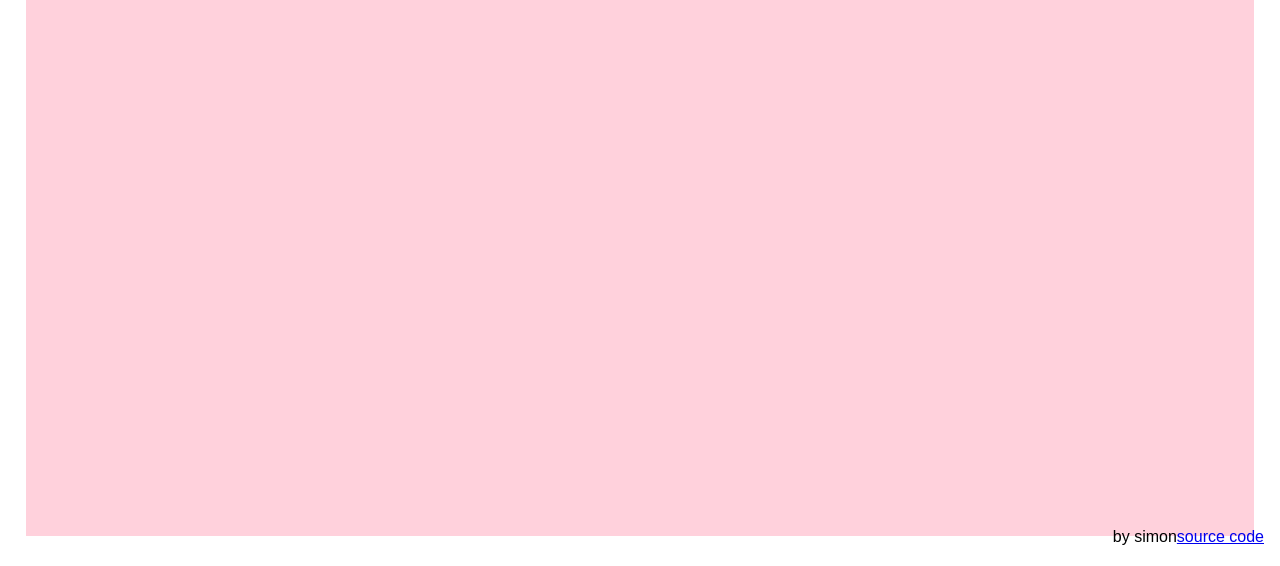
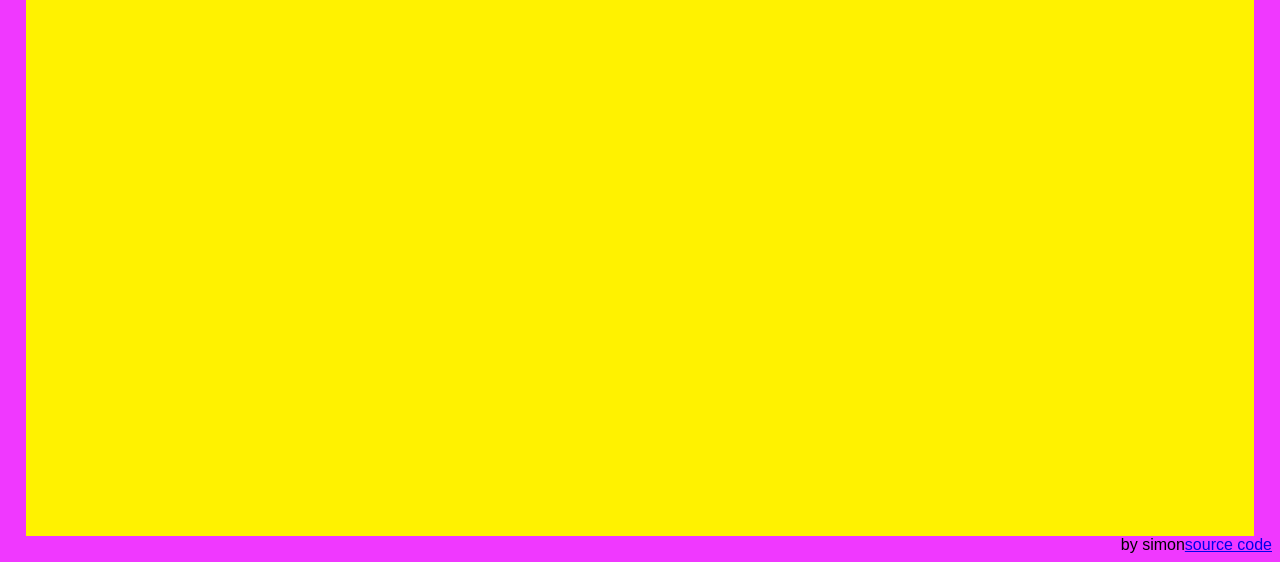
Before and after one commit to codelastnight/abouttime, a website built with webpack: page src/index.html in a window 1280 px wide. Shown: the part 238-804 px from the top of the page. Built offline with nearby package versions, Linux system fonts and the light colour scheme; animation ran at ten frames a second; a web font is replaced by a local one.

Commit message:
colors and mins fix. kinda works.

```diff
--- a/src/scss/_cssvariables.scss
+++ b/src/scss/_cssvariables.scss
@@ -1,3 +1,10 @@
 :root {
 
 }
+
+
+$blue: #3772FF;
+$purple: #F038FF;
+$red: #EF709D;
+$yellow: #fff200 ;
+$cyan: #70E4EF ;
--- a/src/scss/index.scss
+++ b/src/scss/index.scss
@@ -1,4 +1,4 @@
-@use 'cssvariables';
+@use 'cssvariables' as c;
 
 @import url('https://fonts.googleapis.com/css2?family=Lexend+Mega&display=swap');
 
@@ -17,9 +17,14 @@ h1 {
     width: 100vw;
     height: -webkit-fill-available;
 
-    background-color: #ffd1dc ;
+    background-color: c.$yellow ;
+    // animation-name: colors;
+    // animation-duration: 180s;
+    // animation-iteration-count: infinite;
+}
 
-}
+
+
 .bgtext {
     height: 100vh;
 
@@ -28,7 +33,7 @@ h1 {
     box-sizing: border-box;
     pointer-events: none;
     width:  100vw;
-    mix-blend-mode: difference;
+    mix-blend-mode: exclusion;
 
     position: absolute;
     z-index: 2;
@@ -46,7 +51,7 @@ h1 {
 }
 
 footer {
-    padding: 1rem;
+    padding: 0.5rem;
     position: absolute;
     bottom: 0;
     right: 0;
@@ -62,7 +67,7 @@ footer {
     width:  100vw;
     position: absolute;
     top: 0;
-        border: 26px solid white;
+        border: 26px solid c.$purple;
 }
 
 @media only screen and (max-width: 600px) {
--- a/src/ts/index.ts
+++ b/src/ts/index.ts
@@ -7,8 +7,10 @@
 import 'normalize.css';
 import '../scss/index.scss';
 
-import * as matterPhysics from './matter';
+import * as mp from './matter';
 import * as Matter from 'matter-js';
+
+
 
 let isHourChange = false,
     isMinuteChange = false,
@@ -22,6 +24,7 @@ interface state {
     hrsDif: number,
     mins: Matter.Body[]
     minsDif: number
+    minsMax: number
 }
 
 var state: state = {
@@ -29,21 +32,25 @@ var state: state = {
     mins: [],
     hrsDif: 0,
     minsDif: 0,
-    hrCurrent: 1
+    hrCurrent: 1,
+    minsMax: 0
 }
 
 
 function init() {
-    var data = matterPhysics.init(),
+    var data = mp.init(),
         Body = Matter.Body,
         duration = 200,
-        step = matterPhysics.height / duration,
+        step = mp.height / duration,
         world = data.engine.world;
 
-    var TopWall = Matter.Bodies.rectangle(matterPhysics.width/2, 0, matterPhysics.width, matterPhysics.border, { isStatic: true })
-    var BotWall = Matter.Bodies.rectangle(matterPhysics.width/2, matterPhysics.height, matterPhysics.width, matterPhysics.border, { isStatic: true })
+    var TopWall = Matter.Bodies.rectangle(mp.width/2, 0, mp.width, mp.border, { isStatic: true, render: mp.bordercolor })
+    var BotWall = Matter.Bodies.rectangle(mp.width/2, mp.height, mp.width, mp.border, { isStatic: true, render: mp.bordercolor })
 
+    let area = (mp.width - mp.border*2) * (mp.height - mp.border*2)
 
+    // how many smalls in an hour
+    state.minsMax = Math.round((area / (3*mp.rel(5)**2) )* 0.5)
 
     Matter.World.add(world, [
         //vertical walls
@@ -58,14 +65,14 @@ function init() {
         if (isHourChange) {
 
             // move top wall down
-            Body.setVelocity(TopWall, { x: matterPhysics.width/2, y: step*hourCounter - TopWall.position.y });
-            Body.setPosition(TopWall, { x: matterPhysics.width/2, y: step*hourCounter });
+            Body.setVelocity(TopWall, { x: mp.width/2, y: step*hourCounter - TopWall.position.y });
+            Body.setPosition(TopWall, { x: mp.width/2, y: step*hourCounter });
 
             // move bottom wall down
-            Body.setVelocity(BotWall, { x: matterPhysics.width/2, y: step*hourCounter - TopWall.position.y });
-            Body.setPosition(BotWall, { x: matterPhysics.width/2, y: step*hourCounter });
-            if (hourCounter > duration - ((matterPhysics.border / 2)/ step)) {
-                Body.setPosition(BotWall, { x: matterPhysics.width/2, y: - matterPhysics.border / 2});
+            Body.setVelocity(BotWall, { x: mp.width/2, y: step*hourCounter - TopWall.position.y });
+            Body.setPosition(BotWall, { x: mp.width/2, y: step*hourCounter });
+            if (hourCounter > duration - ((mp.border / 2)/ step)) {
+                Body.setPosition(BotWall, { x: mp.width/2, y: - mp.border / 2});
             }
             hourCounter += 1;
 
@@ -73,8 +80,12 @@ function init() {
             if (hourCounter > duration) {
                 isHourChange = false;
                 hourCounter = 0;
-                Body.setPosition(TopWall, { x: matterPhysics.width/2, y:0 })
-                Body.setPosition(BotWall, { x: matterPhysics.width/2, y:matterPhysics.height})
+                Body.setVelocity(TopWall, { x: 0, y: 0 });
+
+                Body.setPosition(TopWall, { x: mp.width/2, y:0 })
+                Body.setVelocity(BotWall, { x: 0, y: 0 });
+
+                Body.setPosition(BotWall, { x: mp.width/2, y:mp.height})
                 // garbage collection
                 state.hrs.forEach((hr) => {
                     Matter.World.remove(world, hr);
@@ -96,7 +107,7 @@ function init() {
 
         if (state.minsDif > 0) {
             if ( hourCounter == 0 || hourCounter >= duration ) {
-                var newMin = matterPhysics.createMin()
+                var newMin = mp.createMin()
                 Matter.World.add(world,newMin)
                 state.mins.push(newMin)
                 state.minsDif -= 1
@@ -111,7 +122,7 @@ function init() {
 
         // if hr bodies needed, spawn them, and make sure the spawn happens after the clearing animation
         if (state.hrCurrent - state.hrs.length > 0 && hourCounter == 0) {
-            var newHr = matterPhysics.createHr(state.hrCurrent)
+            var newHr = mp.createHr(state.hrCurrent)
             Matter.World.add(world,newHr)
             state.hrs.push(newHr)
             state.hrsDif -= 1
@@ -126,7 +137,7 @@ function init() {
 }
 
 
-let prevMins = 300;
+let prevSecs = 300;
 let prevHrs = 300;
 
 function triggerHrs(hrs:number) {
@@ -140,14 +151,14 @@ function triggerHrs(hrs:number) {
     state.hrsDif = hrs - state.hrs.length
     state.hrCurrent = hrs;
     isHourChange = true
-    console.log(state)
 }
 
-function triggerMins(mins: number) {
-    state.minsDif = mins - state.mins.length
+function triggerMins(mins: number, secs:number) {
+    let amount =   Math.round(((mins*60 + secs) / 3600) * state.minsMax)
+    state.minsDif = amount - state.mins.length
+    console.log(amount, state.minsDif)
     isMinuteChange = true;
-    prevMins = mins
-        console.log(state)
+    prevSecs = secs
 }
 
 (window as any).testrigger = function testrigger() {
@@ -161,15 +172,16 @@ function clock () {
     let date = new Date();
     let hrs = date.getHours();
     let mins = date.getMinutes();
+    let secs = date.getSeconds();
     let period = "AM"
-    // run every minute
-    if (prevMins !== mins ) {
-        triggerMins(mins)
+    // run every second
+    if (prevSecs !== secs ) {
+        triggerMins(mins, secs)
 
     }
 
     if (state.mins.length == 0) {
-        triggerMins(mins)
+        triggerMins(mins, secs)
 
     }
     // run every hour
@@ -198,7 +210,8 @@ var messages = [
     ""
 ]
 
-var i = setInterval(clock, 3000)
+var i = setInterval(clock, 500)
+
 function sleep(ms:number) {
     return new Promise(resolve => setTimeout(resolve, ms));
 }
--- a/src/ts/matter.ts
+++ b/src/ts/matter.ts
@@ -7,15 +7,21 @@
 import * as Matter from 'matter-js';
 
 var colors = [
-    "#dbf7ff",
-    "#c8edff",
-    "#d2cfff",
-    "#ffd6eb",
-    "#f1c7ff"
+    "#fff200",
+    "#fff200",
+    "#ec1c24",
+    "#0ed145",
+    "#F038FF",
+     "#3f48cc",
+     "#70E4EF "
 ]
 
+export const bordercolor =   {
+    fillStyle: "#3f48cc",
+}
+
 function getColor() {
-    return colors[Math.round(Matter.Common.random(1,5) - 1)]
+    return colors[Math.round(Matter.Common.random(0,(colors.length -1)))]
 }
 
 
@@ -41,20 +47,16 @@ export function createMin(){
     var y = Common.random(rel(10), rel(20))
     var sides = Math.round(Common.random(1, 8));
 
-    // triangles can be a little unstable, so avoid until fixed
-    //sides = (sides === 3) ? 4 : sides;
 
-    // round the edges of some bodies
     var chamfer = null;
-    // if (sides > 2 && Common.random() > 0.7) {
-    //     chamfer = {
-    //         radius: 10
-    //     };
-    // }
-    return Bodies.polygon(x, y, sides, Common.random(rel(2), rel(3)), {
+
+    return Bodies.polygon(x, y, sides, rel(4), {
         chamfer: chamfer ,
         render: {
             fillStyle: getColor(),
+            strokeStyle: "#3f48cc",
+            lineWidth: rel(1)
+
         }
     });
 
@@ -68,24 +70,19 @@ export function createHr(time: number) {
     var x = Common.random(rel(20), rel(80))
     var y = rel(20)
 
+    var sides = Math.round(Common.random(1, 8));
 
-    var sides = Math.round( time);
 
-    // triangles can be a little unstable, so avoid until fixed
-    //sides = (sides === 3) ? 4 : sides;
 
-    // round the edges of some bodies
     var chamfer = null;
-    if (sides > 2 && Common.random() > 0.7) {
-        chamfer = {
-            radius: 10
-        };
-    }
 
     return Bodies.polygon(x, y, sides, Common.random(rel(10), rel(11)), {
         chamfer: chamfer,
          render: {
             fillStyle: getColor(),
+            strokeStyle: "#3f48cc",
+            lineWidth: rel(1)
+
         }
     });
 
@@ -146,8 +143,8 @@ Runner.run(runner, engine);
 World.add(world, [
 
     //vertical walls
-    Bodies.rectangle(width, height/2, border, height, { isStatic: true }),
-    Bodies.rectangle(0, height/2, border, height, { isStatic: true })
+    Bodies.rectangle(width, height/2, border, height, { isStatic: true, render:bordercolor }),
+    Bodies.rectangle(0, height/2, border, height, { isStatic: true, render: bordercolor })
 ]);
 
 
@@ -174,32 +171,36 @@ render.mouse = mouse;
 //     min: { x: 0, y: 0 },
 //     max: { x: 800, y: 600 }
 // });
- // add gyro control
- var clamp = 90
- var scale = 45
- if (typeof window !== 'undefined') {
-    var updateGravity = function(event: DeviceOrientationEvent) {
-        var orientation = typeof window.orientation !== 'undefined' ? window.orientation : 0,
-            gravity = engine.world.gravity;
+//  // add gyro control
+//  var clamp = 90
+//  var scale = 45
+//  if (typeof window !== 'undefined') {
+//     var updateGravity = function(event: DeviceOrientationEvent) {
+//         var orientation = typeof window.orientation !== 'undefined' ? window.orientation : 0,
+//             gravity = engine.world.gravity;
 
-        if (orientation === 0) {
-            gravity.x = Common.clamp(event.gamma, -clamp, clamp) / scale;
-            gravity.y = Common.clamp(event.beta, -clamp, clamp) / scale;
-        } else if (orientation === 180) {
-            gravity.x = Common.clamp(event.gamma, -clamp, clamp) / scale;
-            gravity.y = Common.clamp(-event.beta, -clamp, clamp) / scale;
-        } else if (orientation === 90) {
-            gravity.x = Common.clamp(event.beta, -clamp, clamp) / scale;
-            gravity.y = Common.clamp(-event.gamma, -clamp, clamp) / scale;
-        } else if (orientation === -90) {
-            gravity.x = Common.clamp(-event.beta, -clamp, clamp) / scale;
-            gravity.y = Common.clamp(event.gamma, -clamp, clamp) / scale;
-        }
-    };
+//         if (orientation === 0) {
+//             gravity.x = Common.clamp(event.gamma, -clamp, clamp) / scale;
+//             gravity.y = Common.clamp(event.beta, -clamp, clamp) / scale;
+//         } else if (orientation === 180) {
+//             gravity.x = Common.clamp(event.gamma, -clamp, clamp) / scale;
+//             gravity.y = Common.clamp(-event.beta, -clamp, clamp) / scale;
+//         } else if (orientation === 90) {
+//             gravity.x = Common.clamp(event.beta, -clamp, clamp) / scale;
+//             gravity.y = Common.clamp(-event.gamma, -clamp, clamp) / scale;
+//         } else if (orientation === -90) {
+//             gravity.x = Common.clamp(-event.beta, -clamp, clamp) / scale;
+//             gravity.y = Common.clamp(event.gamma, -clamp, clamp) / scale;
+//         }
+//     };
 
-    window.addEventListener('deviceorientation', updateGravity);
-}
+    //window.addEventListener('deviceorientation', updateGravity);
+//}
+//engine.world.gravity.y = 2;
+
+//@ts-ignore
 mouseConstraint.mouse.element.removeEventListener("mousewheel", mouseConstraint.mouse.mousewheel);
+//@ts-ignore
 mouseConstraint.mouse.element.removeEventListener("DOMMouseScroll", mouseConstraint.mouse.mousewheel);
 // context for MatterTools.Demo
 return {
```
Also changed, not shown: docs/main.js.
